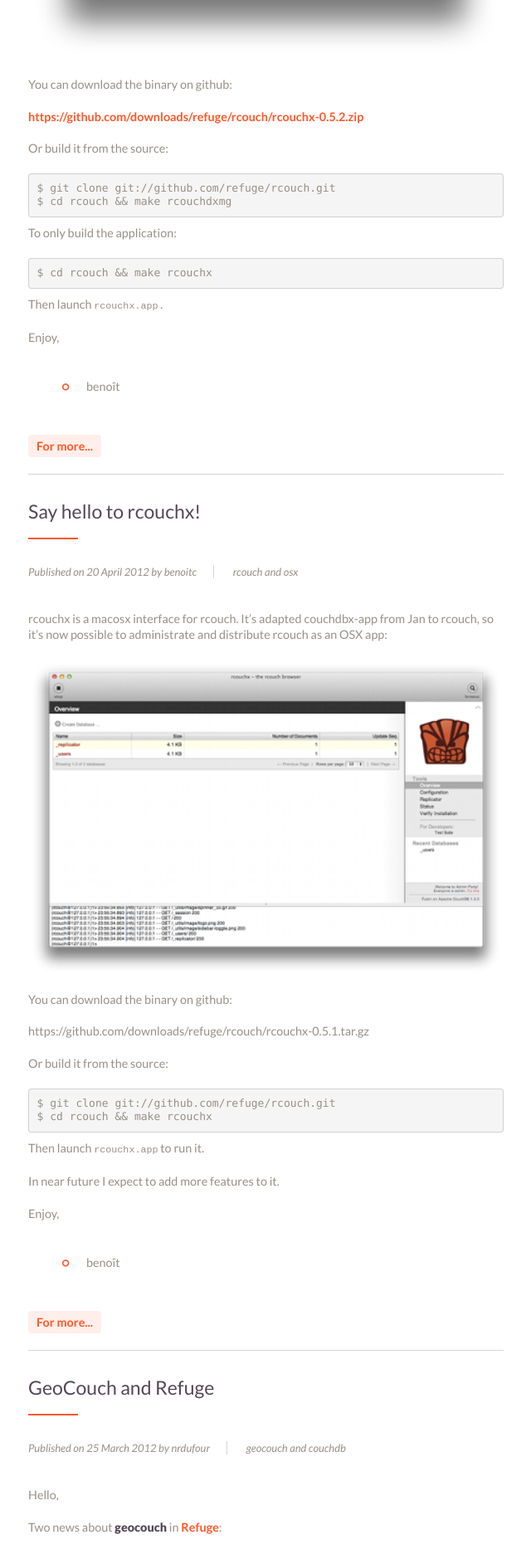
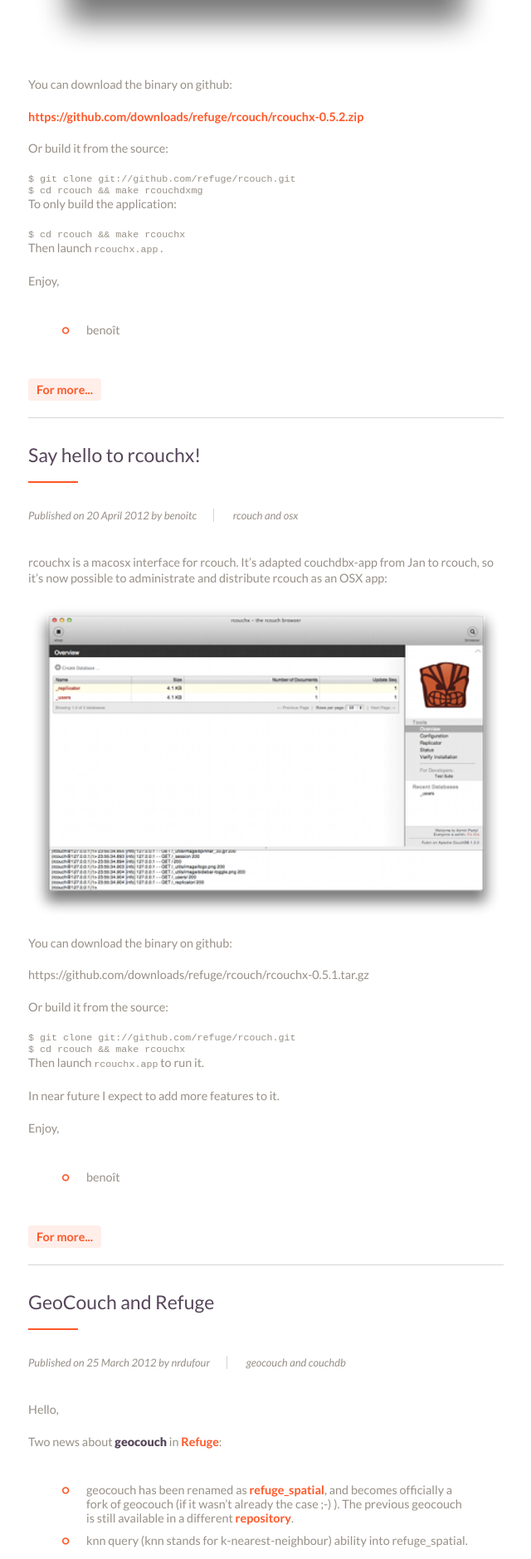
Before and after one commit to refuge/refuge.io, a Jekyll site: the page built from web/news/index.html, in a window 1280 px wide. Shown: the part 4065-5944 px from the top of the page at 83% size, without its empty margins (156-796 px from the left). Built offline with Jekyll 4.4.1, drawn with Linux system fonts in a browser that asks for light colours.

Commit message:
add missing files

```diff
--- a/web/css/style.css
+++ b/web/css/style.css
@@ -100,8 +100,6 @@
 .page article p.highlight {font-size:120%;color:#FFCFB5;background-color:#ff5728;display:block;margin:20px 0;padding:20px;}
 .page article p.highlight strong {font-style:italic;display:inline-block;padding:0 5px;background-color:#FFCFB5;color:#ff5728;}
 .page article p.highlight a {color:#fff;}
-.page article pre {max-height: 340px; overflow-y: scroll; display: block; padding: 9.5px;margin: 0 0 10px; font-size: 13px; line-size: 20px; word-break: break-all; word-wrap: break-word; background-color: #f5f5f5; border: 1px solid rgba(0,0,0,0.15); -webkit-border-radius: 4px; -moz-border-radius: 4px; border-radius: 4px; white-space: pre-wrap;}
-.page article pre code {font-family: Monaco,Menlo,Consolas,"Courier New",monospace;}
 
 /* posts */
 .article-infos {margin-bottom:40px;}
```
Also changed, not shown: web/img/demo/img-post-01.jpg (added), web/img/icon-check.png (added), web/img/icon-menu.png (added), 3 other files.
